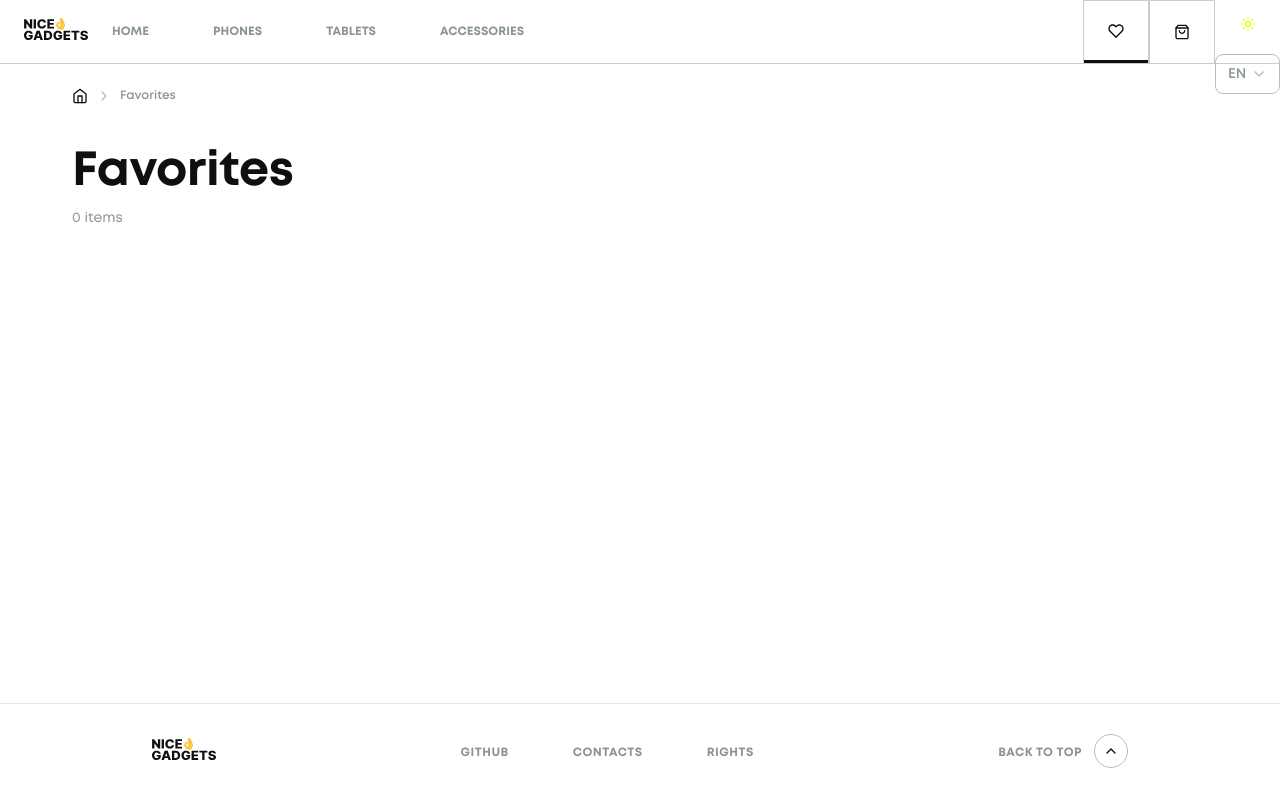
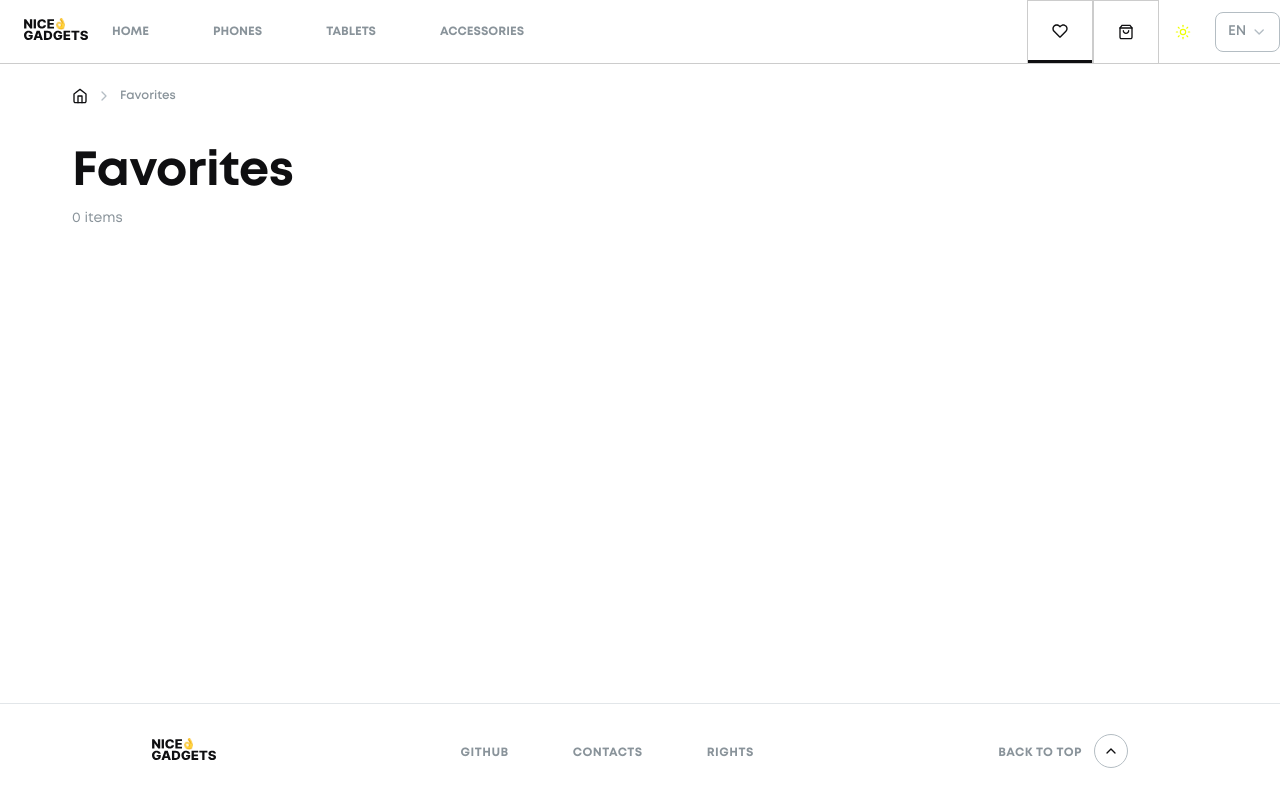
Before and after one commit to fs-apr25-group0/group-project-catalog, a React (Vite) app: page /#/favorites in a window 1280 px wide. Built offline with nearby package versions, Linux system fonts and the light colour scheme.

Commit message:
change some scss for header

```diff
--- a/src/Components/Header/Header.scss
+++ b/src/Components/Header/Header.scss
@@ -29,8 +29,36 @@
     justify-content: space-between;
     height: 100%;
 
+    @media (max-width: 639px) {
+      display: none;
+    }
+  }
+
+  &__right-controls {
+    display: flex;
+    align-items: center;
+    gap: 12px;
+
+    .menu-close,
+    .menu-open {
+      display: none;
+    }
+
     @media (max-width: 640px) {
-      display: none;
+      gap: 8px;
+
+      .menu-close,
+      .menu-open {
+        display: flex;
+        align-items: center;
+        justify-content: center;
+        width: 48px;
+        height: 64px;
+        background-repeat: no-repeat;
+        background-position: center;
+        border: none;
+        cursor: pointer;
+      }
     }
   }
 }
@@ -47,6 +75,8 @@
     height: 100%;
     background-repeat: no-repeat;
     background-position: center;
+    border: none;
+    cursor: pointer;
   }
 }
 
@@ -62,9 +92,18 @@
     height: 100%;
     background-repeat: no-repeat;
     background-position: center;
+    border: none;
+    cursor: pointer;
   }
 }
 
 .user-comfort {
+  display: flex;
+  align-items: center;
+  gap: 8px;
   height: 100%;
+
+  @media (max-width: 640px) {
+    order: 0;
+  }
 }
--- a/src/Components/Header/Header.tsx
+++ b/src/Components/Header/Header.tsx
@@ -33,6 +33,7 @@ export const Header = () => {
         <NavigationCartFavorite />
       </nav>
 
+      <div className="header__right-controls">
         <div className="user-comfort">
           <ButtonTheme />
           <Dropdown
@@ -42,6 +43,7 @@ export const Header = () => {
             cl="language"
           />
         </div>
+      </div>
 
       <button
         className={cn(isAsideOpen ? 'menu-open' : 'menu-close')}
--- a/src/Components/NavigationMain/NavigationMain.scss
+++ b/src/Components/NavigationMain/NavigationMain.scss
@@ -2,11 +2,20 @@
 
 .navigation-categories {
   display: flex;
-  gap: 64px;
   justify-content: center;
   align-items: center;
+  gap: 64px;
+
   li {
     height: 100%;
+  }
+
+  @media (max-width: 1199px) and (min-width: 640px) {
+    gap: 32px;
+  }
+
+  @media (max-width: 639px) {
+    display: none;
   }
 }
 
--- a/src/Components/NavigationMain/NavigationMain.tsx
+++ b/src/Components/NavigationMain/NavigationMain.tsx
@@ -2,6 +2,7 @@ import { NavLink } from 'react-router-dom';
 import cn from 'classnames';
 import './NavigationMain.scss';
 import { useAsideState } from '../../stateManagers/asideState';
+import { useTranslationState } from '../../stateManagers/languageState';
 
 interface NavigationMain {
   isAside?: boolean;
@@ -12,6 +13,7 @@ const activeLink = ({ isActive }: { isActive: boolean }) =>
 
 export const NavigationMain = ({ isAside = false }) => {
   const { closeAside } = useAsideState();
+  const { translate } = useTranslationState();
 
   return (
     <ul
@@ -25,7 +27,7 @@ export const NavigationMain = ({ isAside = false }) => {
           className={activeLink}
           onClick={closeAside}
         >
-          home
+          {translate('Home')}
         </NavLink>
       </li>
       <li>
@@ -34,7 +36,7 @@ export const NavigationMain = ({ isAside = false }) => {
           className={activeLink}
           onClick={closeAside}
         >
-          phones
+          {translate('phones')}
         </NavLink>
       </li>
       <li>
@@ -43,7 +45,7 @@ export const NavigationMain = ({ isAside = false }) => {
           className={activeLink}
           onClick={closeAside}
         >
-          tablets
+          {translate('tablets')}
         </NavLink>
       </li>
       <li>
@@ -52,7 +54,7 @@ export const NavigationMain = ({ isAside = false }) => {
           className={activeLink}
           onClick={closeAside}
         >
-          accessories
+          {translate('accessories')}
         </NavLink>
       </li>
     </ul>
```
Lines whose indentation alone changed are shown as unchanged.
